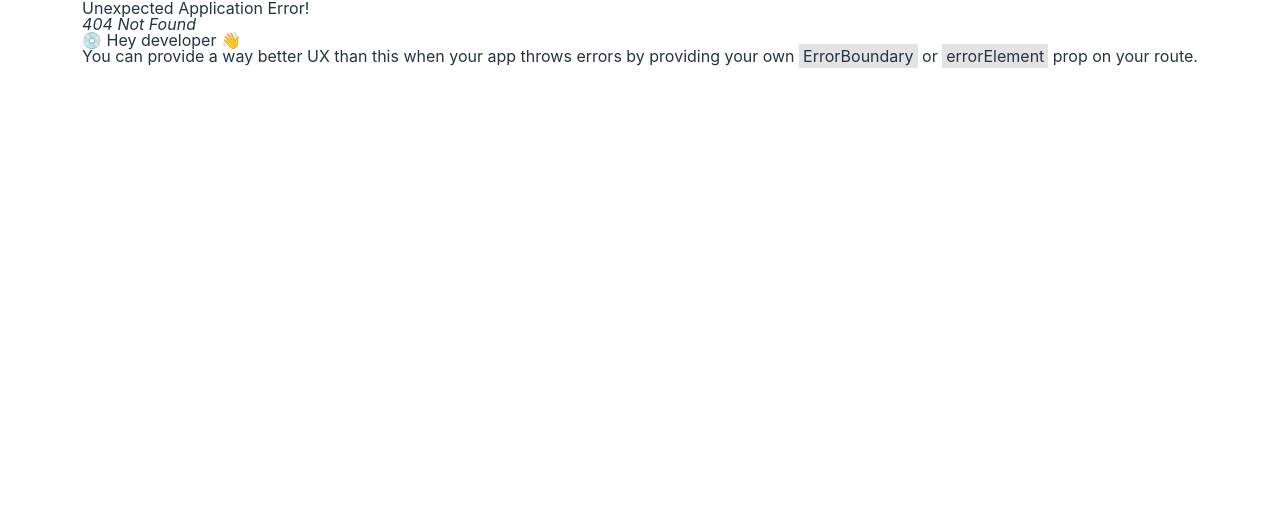
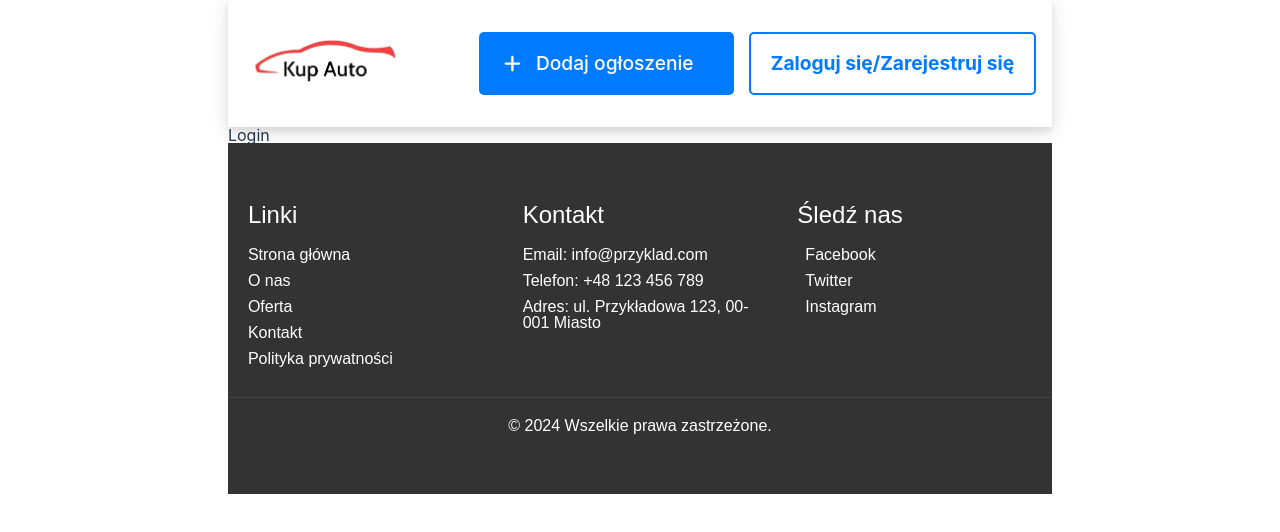
Before and after one commit to KrystianPolak/kupAuto, a React (Vite) app: page /login in a window 1280 px wide. Before the commit this address had no page. Shown: the top 532 px of the page. Built offline with nearby package versions, Linux system fonts and the light colour scheme.

Commit message:
adding Login component

```diff
--- a/src/App.jsx
+++ b/src/App.jsx
@@ -9,6 +9,7 @@
 import HomePage from './pages/HomePage'
 import MainLayout from './Layouts/MainLayout'
 import CorePage from './pages/CorePage'
+import Login from './components/Login'
 
 
 const router = createBrowserRouter(
@@ -16,6 +17,7 @@
    <Route path='/' element={<MainLayout/>}>
       <Route index element={<HomePage/>} />
       <Route path='/core' element={<CorePage/>} />
+      <Route path='/login' element={<Login/>} />
    </Route>
    )
 );
--- /dev/null
+++ b/src/components/Login.jsx
@@ -0,0 +1,9 @@
+import React from 'react'
+
+const Login = () => {
+  return (
+    <div>Login</div>
+  )
+}
+
+export default Login
--- a/src/components/Navbar.jsx
+++ b/src/components/Navbar.jsx
@@ -14,7 +14,7 @@
          <FontAwesomeIcon icon={faPlus} className='fa-plus' />
              Dodaj ogłoszenie
          </Link>
-         <Link className="login" to="">Zaloguj się/Zarejestruj się</Link>
+         <Link className="login" to="/login">Zaloguj się/Zarejestruj się</Link>
      </div>
      </header>
      </>
```
